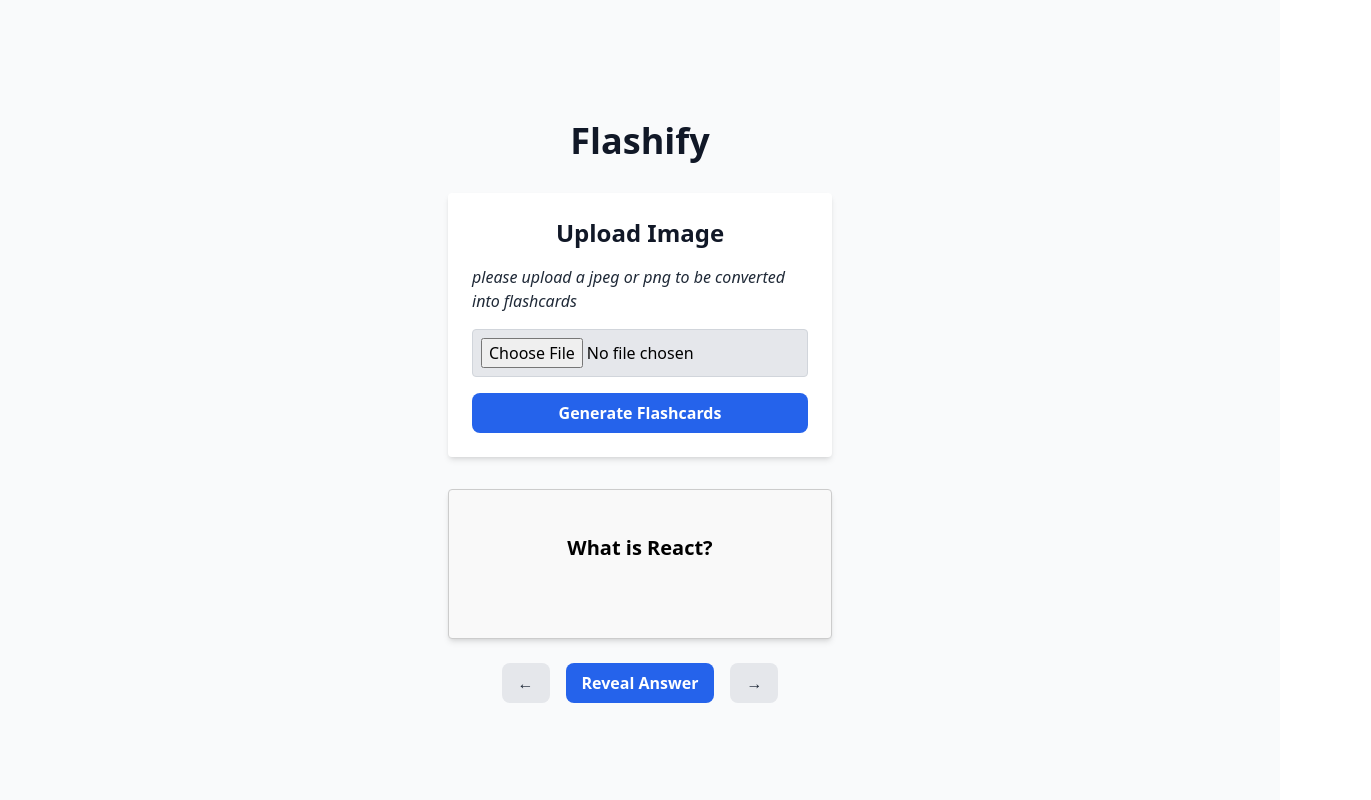
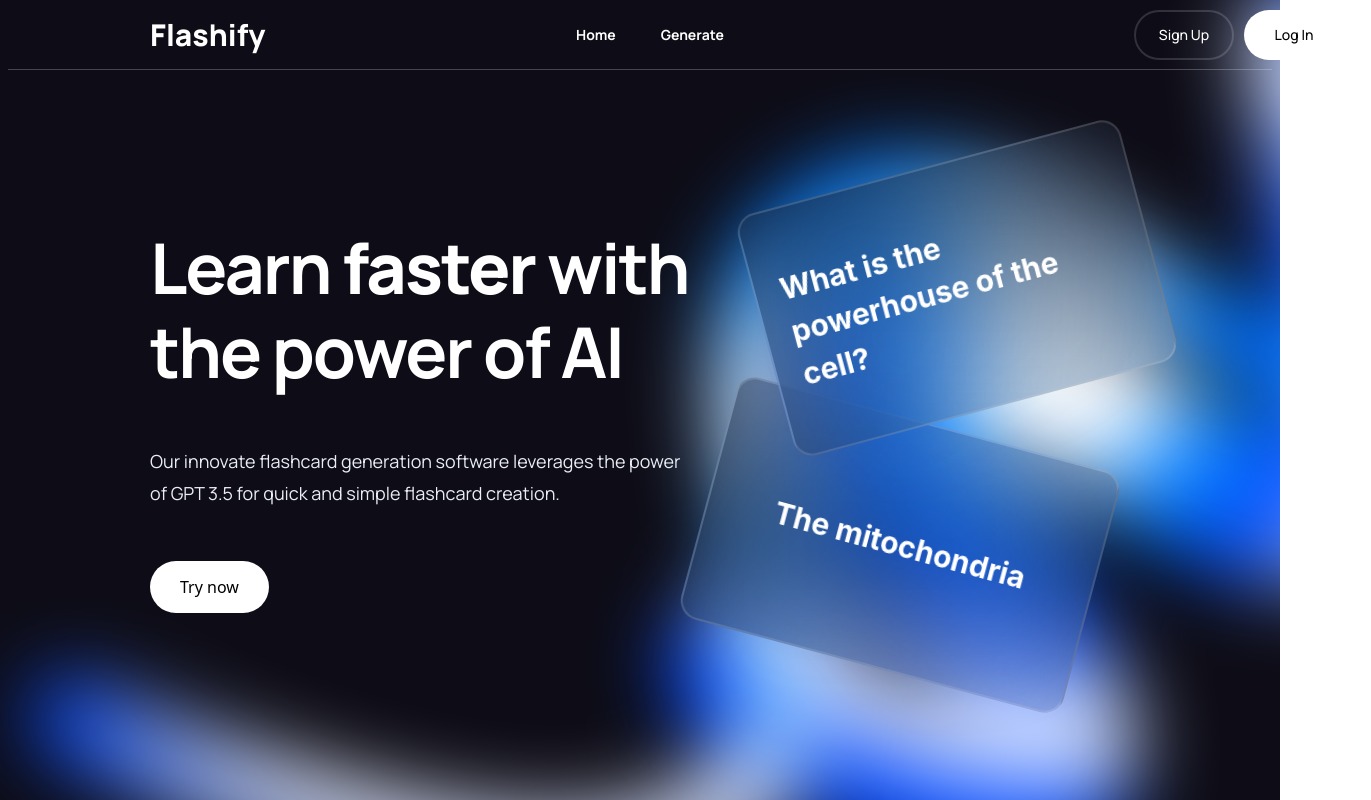
Before and after one commit to jalamorosas/Flash-Frontend, a Next.js app: page / in a window 1280 px wide. Shown: the whole page, 1371 px wide, since content can reach past the window. Built offline with nearby package versions, Linux system fonts and the light colour scheme.

Commit message:
UI OVERHAUL

```diff
--- /dev/null
+++ b/src/components/Navbar.js
@@ -0,0 +1,28 @@
+import Link from 'next/link';
+import styles from '../styles/Navbar.module.css';
+
+export default function Navbar() {
+  return (
+    <nav className={styles.nav}>
+      <h1 className={styles.logo}>
+        Flashify
+      </h1>
+      <ul className={styles.navList}>
+        <li className={styles.navItem}>
+          <Link href="/" className={styles.navLink}>
+            Home
+          </Link>
+        </li>
+        <li className={styles.navItem}>
+          <Link href="/flashcard" className={styles.navLink}>
+            Generate
+          </Link>
+        </li>
+      </ul>
+      <div className={styles.buttons}>
+        <button className={styles.signup}>Sign Up</button>
+        <button className={styles.login}>Log In</button>
+      </div>
+    </nav>
+  );
+}
--- a/src/pages/_document.js
+++ b/src/pages/_document.js
@@ -3,7 +3,11 @@ import { Html, Head, Main, NextScript } from 'next/document'
 export default function Document() {
   return (
     <Html lang="en">
-      <Head />
+      <Head>
+          <link rel="preconnect" href="https://fonts.googleapis.com" />
+          <link rel="preconnect" href="https://fonts.gstatic.com" crossorigin />
+          <link href="https://fonts.googleapis.com/css2?family=Manrope:wght@400;500;700;800&display=swap" rel="stylesheet" />
+        </Head>
       <body>
         <Main />
         <NextScript />
--- /dev/null
+++ b/src/pages/flashcard.js
@@ -0,0 +1,52 @@
+import React, { useState } from 'react';
+import Link from 'next/link'; // Make sure to import the Link component
+import FlashcardList from '../components/FlashcardList';
+import CreateFlashcardForm from '../components/CreateFlashcardForm';
+import Upload from '../components/Upload';
+import Navbar from '../components/Navbar';
+import styles from '../styles/Home.module.css'
+
+function HomePage() {
+  const [flashcards, setFlashcards] = useState(sampleFlashcards);
+
+  const handleCreateFlashcard = (newFlashcard) => {
+    setFlashcards((prevFlashcards) => [...prevFlashcards, newFlashcard]);
+  };
+
+  return (
+    <>
+
+      <div className={styles.container}>
+        <Navbar />
+
+        <div className=" flex flex-col items-center justify-center py-12 px-4 sm:px-6 lg:px-8">
+          <div className="max-w-md space-y-8">
+            <h1 className="mt-6 text-center text-4xl font-extrabold text-white">Generate Flashcards</h1>
+
+            {/* Add the Upload component and pass the setFlashcards function */}
+            <Upload onFlashcardsGenerated={setFlashcards} />
+
+            <FlashcardList flashcards={flashcards} />
+          </div>
+        </div>
+      </div>
+
+    </>
+  );
+}
+
+const sampleFlashcards = [
+  {
+    id: 1,
+    question: 'What is React?',
+    answer: 'A JavaScript library for building user interfaces',
+  },
+  {
+    id: 2,
+    question: 'What is a component?',
+    answer: 'A reusable piece of code that manages its own content, presentation, and behavior',
+  },
+  // Add more sample flashcards here
+];
+
+export default HomePage;
--- a/src/pages/index.js
+++ b/src/pages/index.js
@@ -1,42 +1,47 @@
-import React, { useState } from 'react';
-import Link from 'next/link'; // Make sure to import the Link component
-import FlashcardList from '../components/FlashcardList';
-import CreateFlashcardForm from '../components/CreateFlashcardForm';
-import Upload from '../components/Upload';
+import Head from 'next/head'
+import styles from '../styles/Home.module.css'
+import Navbar from '../components/Navbar';
+import Link from 'next/link';
 
-function HomePage() {
-  const [flashcards, setFlashcards] = useState(sampleFlashcards);
+export default function Home() {
+  return (
+    <>
+      <div className={styles.container}>
+        <Navbar />
+        <Head>
+          <title>Flashify</title>
+          <meta name="description" content="Welcome to my homepage" />
+          <link rel="icon" href="/favicon.ico" />
+        </Head>
 
-  const handleCreateFlashcard = (newFlashcard) => {
-    setFlashcards((prevFlashcards) => [...prevFlashcards, newFlashcard]);
-  };
+        <main className={styles.main}>
+          <div className={styles.jumbo}>
+            <h1 className={styles.heading}>
+              Learn <b>faster</b> with the power of AI
+            </h1>
+            <p className={styles.description}>
+              Our innovate flashcard generation software leverages the power of GPT 3.5 for quick and simple flashcard creation.
+            </p>
+            <Link href="/flashcard" className={styles.navLink}>
+              <button className={styles.jumboButton}>
+                Try now
+              </button>
+            </Link>
 
-  return (
-    <div className="min-h-screen bg-gray-50 flex flex-col items-center justify-center py-12 px-4 sm:px-6 lg:px-8">
-      <div className="max-w-md space-y-8">
-        <h1 className="mt-6 text-center text-4xl font-extrabold text-gray-900">Flashify</h1>
+          </div>
+          <div className={styles.flashcards}>
+            <div className={styles.flashcard2}>
+              <h1>The mitochondria</h1>
+            </div>
+            <div className={styles.flashcard1}>
+              <h1>What is the powerhouse of the cell?</h1>
+            </div>
+          </div>
+        </main>
 
-        {/* Add the Upload component and pass the setFlashcards function */}
-        <Upload onFlashcardsGenerated={setFlashcards} />
+      </div>
+    </>
 
-        <FlashcardList flashcards={flashcards} />
-      </div>
-    </div>
-  );
+
+  )
 }
-
-const sampleFlashcards = [
-  {
-    id: 1,
-    question: 'What is React?',
-    answer: 'A JavaScript library for building user interfaces',
-  },
-  {
-    id: 2,
-    question: 'What is a component?',
-    answer: 'A reusable piece of code that manages its own content, presentation, and behavior',
-  },
-  // Add more sample flashcards here
-];
-
-export default HomePage;
--- /dev/null
+++ b/src/styles/Home.module.css
@@ -0,0 +1,221 @@
+.container {
+  min-height: 100vh;
+  padding: 0 0.5rem;
+  display: flex;
+  flex-direction: column;
+  justify-content: center;
+  align-items: center;
+  background-image: url('/bg.svg');
+  background-color: #0E0D17;
+  background-repeat: no-repeat;
+  background-size: cover;
+}
+
+.main {
+  padding: 5rem 0;
+  flex: 1;
+  display: flex;
+  flex-direction: column;
+  justify-content: center;
+  align-items: center;
+}
+
+.jumbo {
+  /* Auto layout */
+
+  display: flex;
+  flex-direction: column;
+  align-items: flex-start;
+  padding: 0px;
+  gap: 52px;
+
+  position: absolute;
+  width: 545px;
+  height: 262px;
+  left: 150px;
+  top: 225px;
+}
+
+.heading {
+  width: 545px;
+  height: 168px;
+
+  font-family: 'Manrope';
+  font-style: normal;
+  font-weight: 600;
+  font-size: 70px;
+  line-height: 84px;
+  /* or 120% */
+
+  letter-spacing: -0.03em;
+
+  /* light/white */
+
+  color: #FFFFFF;
+
+
+  /* Inside auto layout */
+
+  /* flex: none;
+  order: 0;
+  align-self: stretch;
+  flex-grow: 0; */
+}
+
+.title {
+  margin: 0;
+  line-height: 1.15;
+  font-size: 4rem;
+  color: white;
+}
+
+.title a {
+  color: #0070f3;
+  text-decoration: none;
+}
+
+.title a:hover,
+.title a:focus,
+.title a:active {
+  text-decoration: underline;
+}
+
+.description {
+  width: 545px;
+  height: 64px;
+
+  /* desktop/body medium */
+
+  font-family: 'Manrope';
+  font-style: normal;
+  font-weight: 400;
+  font-size: 18px;
+  line-height: 32px;
+  /* or 178% */
+
+  /* additional/200 */
+
+  color: #E9EDF4;
+
+}
+
+.code {
+  background: #fafafa;
+  color: black;
+  border-radius: 5px;
+  padding: 0.75rem;
+  font-size: 1.1rem;
+  font-family: Menlo, Monaco, Lucida Console, Liberation Mono, DejaVu Sans Mono, Bitstream Vera Sans Mono, Courier New, monospace;
+}
+
+.footer {
+  width: 100%;
+  height: 100px;
+  border-top: 1px solid #eaeaea;
+  display: flex;
+  justify-content: center;
+  align-items: center;
+}
+
+.footer a {
+  display: flex;
+  justify-content: center;
+  align-items: center;
+}
+
+.flashcard1 {
+  display: flex;
+  justify-content: center;
+  /* centers horizontally */
+  align-items: center;
+  box-sizing: border-box;
+  padding: 25px;
+  position: absolute;
+  left: 59.29%;
+  right: 9.81%;
+  top: 20.34%;
+  bottom: 48.44%;
+
+  background: linear-gradient(111.56deg, rgba(15, 14, 24, 0.255) -2.6%, rgba(14, 13, 23, 0) 104%);
+  /* light/white 15% */
+
+  border: 2.15458px solid rgba(255, 255, 255, 0.15);
+  filter: drop-shadow(49.1857px 49.1857px 39.3486px rgba(35, 42, 62, 0.12));
+  backdrop-filter: blur(53.8646px);
+  /* Note: backdrop-filter has minimal browser support */
+
+  border-radius: 19.6743px;
+  transform: rotate(-15deg);
+}
+
+.flashcard1 h1 {
+
+  font-family: 'Inter';
+  font-style: normal;
+  font-weight: 700;
+  font-size: 30px;
+  line-height: 44px;
+
+  /* light/white */
+
+  color: #FFFFFF;
+
+}
+
+
+.flashcard2 {
+  display: flex;
+  justify-content: center;
+  /* centers horizontally */
+  align-items: center;
+  box-sizing: border-box;
+  padding: 25px;
+
+  position: absolute;
+  left: 54.81%;
+  right: 14.28%;
+  top: 52.5%;
+  bottom: 16.28%;
+
+  background: linear-gradient(111.56deg, rgba(15, 14, 24, 0.255) -2.6%, rgba(14, 13, 23, 0) 104%);
+  /* light/white 15% */
+
+  border: 2.15458px solid rgba(255, 255, 255, 0.15);
+  filter: drop-shadow(49.1857px 49.1857px 39.3486px rgba(35, 42, 62, 0.12));
+  backdrop-filter: blur(53.8646px);
+  /* Note: backdrop-filter has minimal browser support */
+
+  border-radius: 19.6743px;
+  transform: rotate(15deg);
+}
+
+.flashcard2 h1 {
+
+  font-family: 'Inter';
+  font-style: normal;
+  font-weight: 700;
+  font-size: 30px;
+  line-height: 44px;
+
+  /* light/white */
+
+  color: #FFFFFF;
+
+}
+
+.jumboButton {
+  /* button */
+  /* Auto layout */
+
+  display: flex;
+  flex-direction: row;
+  justify-content: center;
+  align-items: center;
+  padding: 14px 30px;
+  gap: 10px;
+
+  /* light/white */
+
+  background: #FFFFFF;
+  border-radius: 100px;
+}
--- /dev/null
+++ b/src/styles/Navbar.module.css
@@ -0,0 +1,102 @@
+/* Navbar.module.css */
+.nav {
+    width: 100%;
+    height: 70px;
+    color: #fff;
+    display: flex;
+    justify-content: space-around;
+    align-items: center;
+    border-bottom: 1px solid rgba(233, 237, 244, 0.25);
+}
+
+.logo {
+    position: absolute;
+    width: 154px;
+    height: 24px;
+    left: 5em;
+    top: 23px;
+    font-family: 'Manrope';
+    font-style: normal;
+    font-weight: 800;
+    font-size: 30px;
+    line-height: 24px;
+    /* identical to box height, or 60% */
+    color: #FFFFFF;
+
+}
+
+.navList {
+    font-family: 'Manrope';
+    font-style: normal;
+    font-weight: 700;
+    font-size: 14px;
+    line-height: 24px;
+    list-style: none;
+    display: flex;
+    flex-direction: row;
+    align-items: center;
+    padding: 0px;
+    gap: 25px;
+}
+
+.navItem {
+    margin-left: 20px;
+}
+
+.navLink {
+    color: #fff;
+    text-decoration: none;
+}
+
+.buttons {
+    /* buttons */
+    /* Auto layout */
+    /* desktop/title medium */
+    font-family: 'Manrope';
+    font-style: normal;
+    font-weight: 500;
+    font-size: 14px;
+    line-height: 32px;
+    /* identical to box height, or 178% */
+    display: flex;
+    flex-direction: row;
+    align-items: flex-start;
+    padding: 0px;
+    gap: 10px;
+
+    position: absolute;
+    width: 237px;
+    height: 60px;
+    left: 81em;
+    top: 10px;
+}
+
+.signup {
+    width: 100px;
+    height: 50px;
+
+    /* light/white 15% */
+
+    border: 2px solid rgba(255, 255, 255, 0.15);
+    border-radius: 100px;
+
+    /* Inside auto layout */
+    flex: none;
+    order: 0;
+    flex-grow: 0;
+}
+
+.login {
+    width: 100px;
+    height: 50px;
+    /* light/white */
+
+    background: #FFFFFF;
+    border-radius: 100px;
+    color: black;
+    /* Inside auto layout */
+
+    flex: none;
+    order: 1;
+    flex-grow: 0;
+}
--- a/src/styles/globals.css
+++ b/src/styles/globals.css
@@ -2,7 +2,7 @@
 @tailwind components;
 @tailwind utilities;
 
- .App {
+.App {
   max-width: 800px;
   margin: 0 auto;
   padding: 2rem;
```
Also changed, not shown: public/bg.svg (added).
